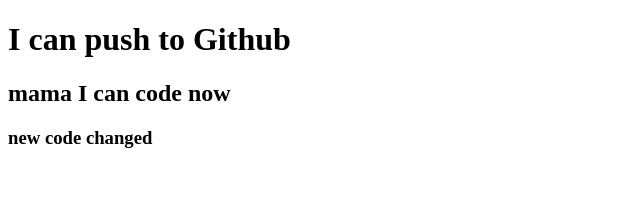
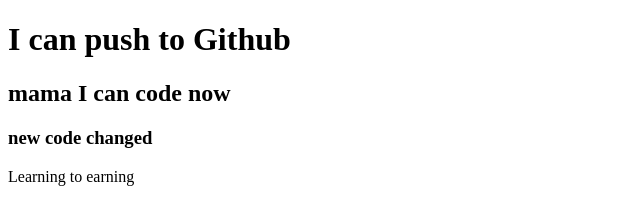
Before and after one commit to piyassaha2001/my-second-repo, a plain HTML site: page index.html in a window 1280 px wide. Shown: the whole page, without its empty margins (0-640 px from the left). Drawn offline with Linux system fonts and the light colour scheme.

```diff
--- a/index.html
+++ b/index.html
@@ -11,5 +11,6 @@
     <h1>I can push to Github</h1>
     <h2>mama I can code now</h2>
     <h3>new code changed</h3>
+    <p>Learning to earning</p>
 </body>
 </html>
```
